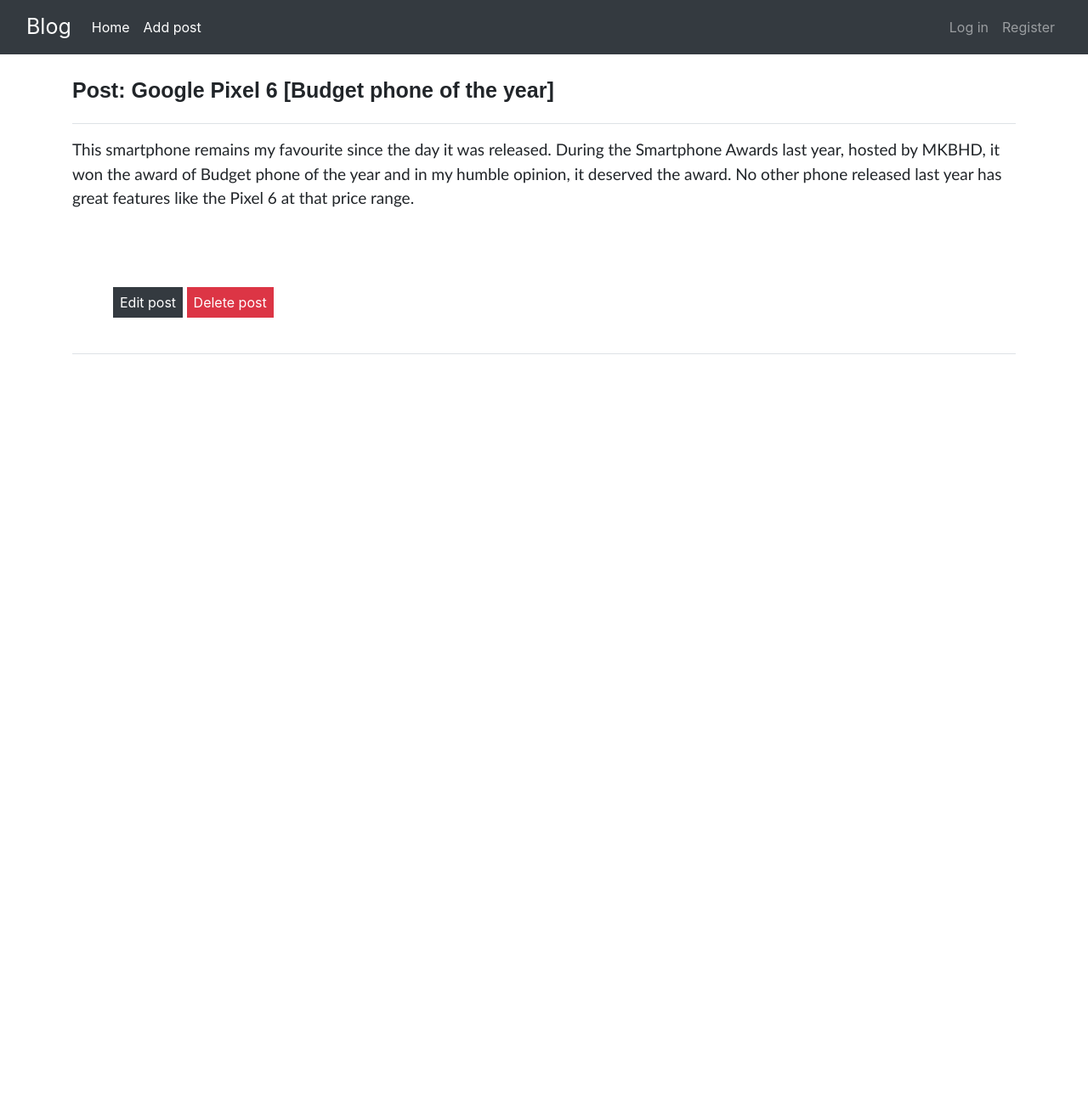
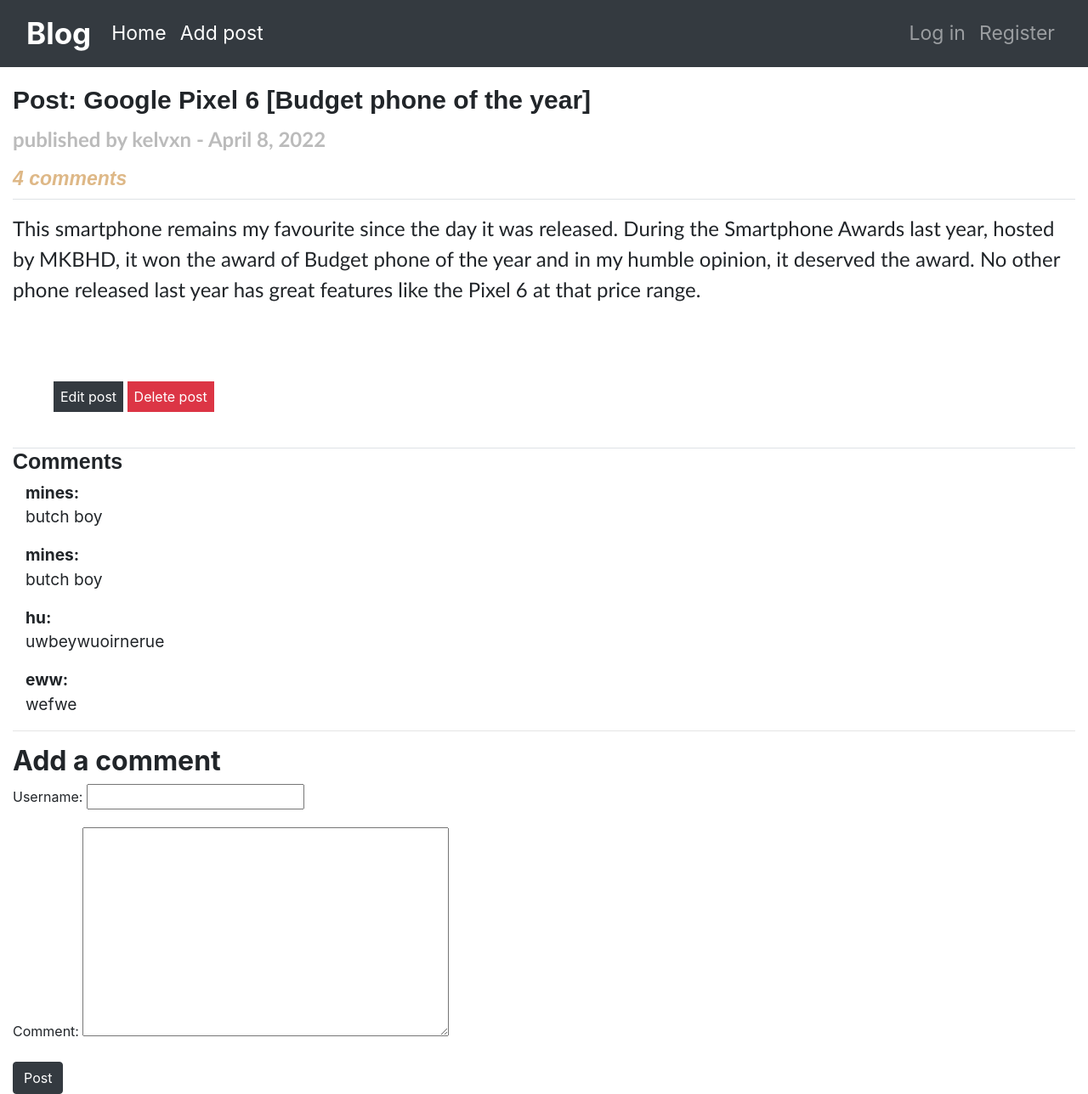
Before and after one commit to Klvxn/Blog, a Django app: page /posts/41/ in a window 1280 px wide. Shown: the whole page at 85% size. Before the commit the page ends 417 px from the top, so only its background shows below. Run offline with Django 3.2, Linux system fonts and the light colour scheme; data comes from the database, SQL or seed files in the repository; both versions use the stored data as it was after the commit; some libraries are stand-ins or nearby versions.

Commit message:
Added a comment section, pagination, a list-of-posts & authors sidebar
On branch main
Your branch is up to date with 'origin/main'.

Changes to be committed:
	modified:   .gitignore
	modified:   Blog/settings.py
	modified:   blogs/admin.py
	modified:   blogs/forms.py
	new file:   blogs/migrations/0007_comment.py
	new file:   blogs/migrations/0008_auto_20220408_1454.py
	modified:   blogs/models.py
	modified:   blogs/templates/blogs/base.html
	modified:   blogs/templates/blogs/create_post.html
	modified:   blogs/templates/blogs/delete_post.html
	modified:   blogs/templates/blogs/edit_post.html
	modified:   blogs/templates/blogs/index.html
	new file:   blogs/templates/blogs/post-comment.html
	modified:   blogs/templates/blogs/post_detail.html
	modified:   blogs/urls.py
	modified:   blogs/views.py
	modified:   db.sqlite3
	modified:   users/templates/registration/register.html

```diff
--- a/blogs/forms.py
+++ b/blogs/forms.py
@@ -1,9 +1,15 @@
 from  django import forms
 
-from .models import BlogPost
+from .models import BlogPost, Comment
 
 
 class BlogForm(forms.ModelForm):
     class Meta:
         model = BlogPost
         fields = ['title', 'text']
+
+
+class CommentForm(forms.ModelForm):
+    class Meta:
+        model = Comment
+        fields = ['username', 'text']
--- a/blogs/models.py
+++ b/blogs/models.py
@@ -1,8 +1,10 @@
 from django.db import models
 from django.contrib.auth.models import User
+from django.urls import reverse
 
 # Create your models here.
 class BlogPost(models.Model):
+
     """A post the user will post on the blog."""
     title = models.CharField(max_length=200)
     text = models.TextField(max_length=500)
@@ -14,4 +16,16 @@
 
     def __str__(self):
         """Return a string representation of the blog."""
-        return f'{self.title}'
+        return f'{self.title}, by {self.owner}'
+
+    def get_absolute_url(self):
+        return reverse("blogs:post_detail", kwargs={"pk": self.pk})
+
+
+class Comment(models.Model):
+    post = models.ForeignKey(BlogPost, on_delete=models.CASCADE)
+    text = models.TextField(('Comment'), null=True)
+    username  = models.CharField(max_length=100)
+
+    def __str__(self):
+        return f'{self.text}, by {self.username}'
--- a/blogs/templates/blogs/base.html
+++ b/blogs/templates/blogs/base.html
@@ -4,25 +4,61 @@
 <html lang="en">
 <head>
     <meta charset="utf-8">
-    <meta name="viewpoint" content="width=device-width, initial-scale=1, shrink-to-fit=no">
+    <meta name="viewpoint" content="width=device-width, initial-scale=1">
     <title> Blog </title>
 
     {% bootstrap_css %}
     {% bootstrap_javascript jquery='full' %}
 
+    <style>
+      h2{
+        font-weight:bold;
+      }
+      #sidebar{
+         width: 30%;
+         float: right;
+         background:rgba(187, 187, 187);
+         list-style-type: none;
+         font-size: 17px;
+         padding: 20px;
+         color: black;
+         height: 100%;
+      }
+      [id="sidebar"] a{
+         color:white;
+         font-weight:bold;
+         font-family:sans-serif;
+         font-size:20px;
+      }
+      #title{
+        font-family:Sans-serif;
+        font-weight:bold;
+        font-size:30px;
+      }
+
+     div#maincontent{
+         float: left;
+         width: 65%;
+      }
+      #commentSection{
+        font-size: larger;
+      }
+
+   </style>
+
 </head>
 
 <body>
 
-  <nav class="navbar navbar-expand-lg navbar-dark bg-dark">
+  <nav class="navbar navbar-expand-lg navbar-dark bg-dark" style=" width: 100%;">
       <div class="container-fluid">
-        <a class="navbar-brand" style="font-size:25px;" href="{% url 'blogs:index' %}">Blog</a>
+        <a class="navbar-brand" style="font-size:35px; font-weight:bolder;" href="{% url 'blogs:index' %}">Blog</a>
 
         <button class="navbar-toggler" type="button" data-toggle="collapse" data-target="#navbarCollapse" aria-controls="navbarCollapse"
         aria-expanded="false" aria-label="Toggle navigation">
         <span class="navbar-toggler-icon"> </span> </button>
 
-      <div class="collapse navbar-collapse" id="navbarCollapse">
+      <div class="collapse navbar-collapse" id="navbarCollapse" style="font-size: 23px;">
         <ul class ="navbar-nav mr-auto">
           <li class="nav-item">
             <a class="nav-link active" aria-current="page" href="{% url 'blogs:index' %}"> Home <a/> </li>
@@ -57,11 +93,11 @@
   </nav>
 </body>
 
-<main role="main" class="container">
-  <div class="pb-1 mb-3 border-bottom">
-      <br>
+<main role="main" class="container-fluid">
+  <div class="pb-1 mb-3 mt-3 border-bottom" id="title">
       {% block page_header %} {% endblock page_header %}
   </div>
+
   <div>
       {% block content %}{% endblock content %}
   </div>
--- a/blogs/templates/blogs/create_post.html
+++ b/blogs/templates/blogs/create_post.html
@@ -3,7 +3,7 @@
 
 
 {% block page_header %}
-    <h4> Add a new post</h4>
+    <h2> Add a new post</h2>
 {% endblock page_header %}
 
 
--- a/blogs/templates/blogs/edit_post.html
+++ b/blogs/templates/blogs/edit_post.html
@@ -2,16 +2,16 @@
 {% load bootstrap4 %}
 
 {% block page_header %}
-    <h4> Edit post </h4>
+    <h2> Edit post </h2>
 {% endblock %}
 
 
 {% block content %}
-
+<div style="font-size: x-large;">
     <form  action="{% url 'blogs:edit_post' post.id %}" method='post'>
         {% csrf_token %}
         {% bootstrap_form form %}
         <button class="btn btn-secondary btn-dark bg-dark ">Save changes </button>
     </form>
-
+</div>
 {% endblock content %}
--- a/blogs/templates/blogs/post_detail.html
+++ b/blogs/templates/blogs/post_detail.html
@@ -3,19 +3,43 @@
 
 
 {% block page_header %}
-    <p style="font-family:Sans-serif; font-weight:bold; font-size:25px;"> Post: {{object.title}} </p>
+<div id="title">
+    <span> Post: {{posts.title}} </span> <br>
+    <span style="font-family: calibri; color:rgb(187, 187, 187); font-size:24px;"> published by {{posts.owner}} - {{posts.date_added.date}} </span> <br>
+    <i style="color: burlywood; font-size: 23px;"> {{comment_count.count}} comments </i>
+</div>
 {% endblock page_header %}
 
 {% block content %}
     <div class="main mb-5">
-    <p style="font-family:calibri; font-size:19px">
-        {{ object.text }} </p>
+    <p style="font-family:calibri; font-size:x-large;">
+        {{ posts.text }} </p>
     </div>
 
     <div class="p-5 border-bottom ">
-        <a class="d-inline p-2 bg-dark" style="color:white;" href="{% url 'blogs:edit_post' post.id %}"> Edit post</a>
-        <a class="d-inline p-2 bg-danger" style="color:white;" href="{% url 'blogs:delete_post' post.id %}"> Delete post </a>
+        <a class="d-inline p-2 bg-dark" style="color:white;" href="{% url 'blogs:edit_post' posts.pk %}"> Edit post</a>
+        <a class="d-inline p-2 bg-danger" style="color:white;" href="{% url 'blogs:delete_post' posts.pk %}"> Delete post </a>
     </div>
 
+    <div class="" id="commentSection">
+        <h2 style="font-family:Sans-serif; font-weight:bold; font-size:25px;"> Comments </h2>
+        {% for comment in posts.comment_set.all %}
+            <div style="margin-left: 15px;">
+                <p> <b> {{comment.username}}: </b> <br>
+                {{comment.text}} </p>
+                </div>
+        {% empty %}
+                No comments..
+        {% endfor %}
+    </div>
+
+<hr>
+<h2>  Add a comment </h2>
+        <form action="" method="post">
+            {% csrf_token %}
+            {{ form.as_p }}
+            <button class="btn btn-secondary btn-dark bg-dark ">Post </button>
+            </form>
+            </div>
 
 {% endblock %}
--- a/blogs/urls.py
+++ b/blogs/urls.py
@@ -7,19 +7,22 @@
 
 urlpatterns = [
     # index page.
-    path('', views.IndexView.as_view(), name='index'),
+    path('', views.IndexView, name='index'),
 
     # post detail
-    path('posts/<int:pk>/', views.BlogPostDetailView.as_view(), name='post_detail'),
+    path('posts/<int:pk>/', views.PostDetail, name='post_detail'),
 
     # new post.
-    path('create_post/', views.create_post, name='create_post'),
+    path('create-post/', views.create_post, name='create_post'),
 
     # edit post
-    path('<int:post_id>/edit_post/', views.edit_post, name='edit_post'),
+    path('posts/<int:post_id>/edit-post/', views.edit_post, name='edit_post'),
 
     # delete post
-    path('<int:post_id>/delete_post/', views.delete_post, name='delete_post'),
+    path('posts/<int:post_id>/delete-post/', views.delete_post, name='delete_post'),
+
+    # post a comment
+    #path('posts/<int:post_id>/post-comment/', views.comment, name='post-comment'),
 
     # Login redirect page
     path('registration/login/', auth_views.LoginView.as_view()),
--- a/blogs/views.py
+++ b/blogs/views.py
@@ -1,28 +1,36 @@
-from django.views import generic
 from django.shortcuts import get_object_or_404, render, redirect
-from django.http import HttpResponse, HttpResponseRedirect
-from django.urls import reverse
+from django.http import HttpResponse
 from django.contrib.auth.decorators import login_required
+from django.core.paginator import Paginator
 
 from .models import BlogPost
-from .forms import BlogForm
+from .forms import BlogForm, CommentForm
 
 
 # Create your views here.
-class IndexView(generic.ListView):
-    model = BlogPost
-    context_object_name = 'all_posts_list'
-    template_name = 'blogs/index.html'
-
-    def get_queryset(self):
-        return BlogPost.objects.order_by('-date_added')
+def IndexView(request):
+    posts = BlogPost.objects.all().order_by('-date_added')
+    paginator = Paginator(posts, 4)
+    page_number = request.GET.get('page')
+    page_obj = paginator.get_page(page_number)
+    context = {'posts_list':page_obj, 'all_posts':posts}
+    return render(request, 'blogs/index.html', context )
 
 
-class BlogPostDetailView(generic.DetailView):
-
-    model = BlogPost
-    context_object_name = 'post'
-    template_name = "blogs/post_detail.html"
+def PostDetail(request, pk):
+    posts = get_object_or_404(BlogPost, pk=pk)
+    comment_count = posts.comment_set.all()
+    if request.method == 'POST':
+        comment_form = CommentForm(request.POST)
+        if comment_form.is_valid():
+            new_comment = comment_form.save(commit=False)
+            new_comment.post = posts
+            new_comment.save()
+            return redirect(posts)
+    else:
+        comment_form = CommentForm()
+    context = {'form':comment_form, 'posts':posts, 'comment_count':comment_count}
+    return render(request, "blogs/post_detail.html", context)
 
 
 @login_required(login_url='/registration/login')
@@ -36,8 +44,7 @@
             new_post = form.save(commit=False)
             new_post.owner = request.user
             new_post.save()
-            return HttpResponseRedirect(reverse('blogs:index'))
-
+            return redirect('blogs:index')
     context = {'form': form}
     return render(request, 'blogs/create_post.html', context)
 
@@ -45,9 +52,9 @@
 @login_required(login_url='/registration/login/')
 def edit_post(request, post_id):
     """Editing an existing post."""
-    post = BlogPost.objects.get(id=post_id)
+    post = get_object_or_404(BlogPost, id=post_id)
     if post.owner != request.user:
-        return HttpResponse('Access denied. You can\'t ')
+        return HttpResponse('<h1> (ERROR) Access denied. </h1>')
     else:
         if request.method != 'POST':
             form = BlogForm(instance=post)
@@ -55,8 +62,7 @@
             form = BlogForm(instance=post, data=request.POST)
             if form.is_valid():
                 form.save()
-                return HttpResponseRedirect(reverse('blogs:index'))
-
+                return redirect('blogs:index')
     context = {'post': post, 'form': form}
     return render(request, 'blogs/edit_post.html', context)
 
@@ -65,11 +71,10 @@
 def delete_post(request, post_id):
     post = get_object_or_404(BlogPost, id=post_id)
     if post.owner != request.user:
-        return HttpResponse('Request Denied')
+        return HttpResponse('<h1> (ERROR) Request denied. </h1>')
     else:
         if request.method == 'POST':
             post.delete()
             return redirect('blogs:index')
-
     context = {'post':post}
     return render (request, 'blogs/delete_post.html', context)
```
Also changed, not shown: Blog/settings.py (+5 -5 lines), blogs/admin.py (+5 -4 lines), blogs/templates/blogs/delete_post.html (+5 -5 lines), blogs/templates/blogs/index.html (+70 -16 lines), blogs/templates/blogs/post-comment.html (added, +13 -0 lines), users/templates/registration/register.html (+5 -4 lines), blogs/migrations/0007_comment.py (added), blogs/migrations/0008_auto_20220408_1454.py (added), db.sqlite3, 1 other file.
